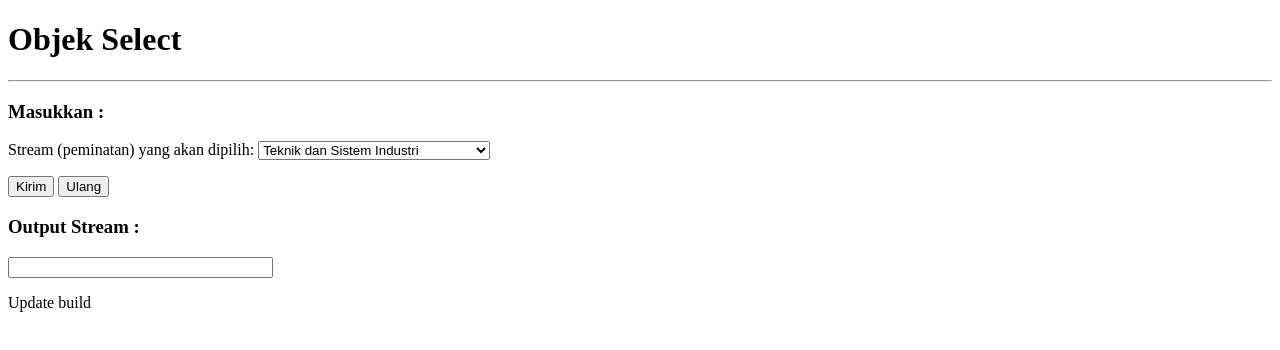
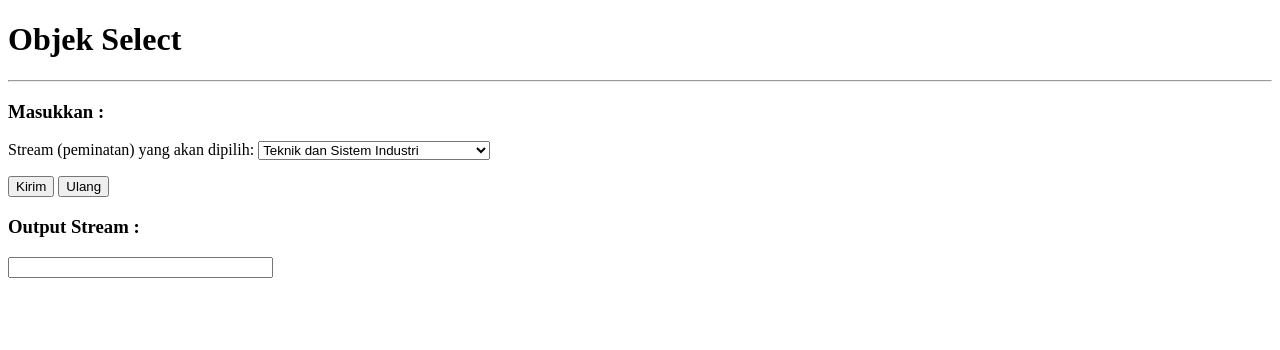
Before and after one commit to eeelvianaaa/EGS, a plain HTML site: page index.html in a window 1280 px wide. Drawn offline with Linux system fonts and the light colour scheme.

Commit message:
index.html

```diff
--- a/index.html
+++ b/index.html
@@ -41,4 +41,3 @@ Industri</option>
 </body>
 
 </html>
-<p>Update build</p>
```
